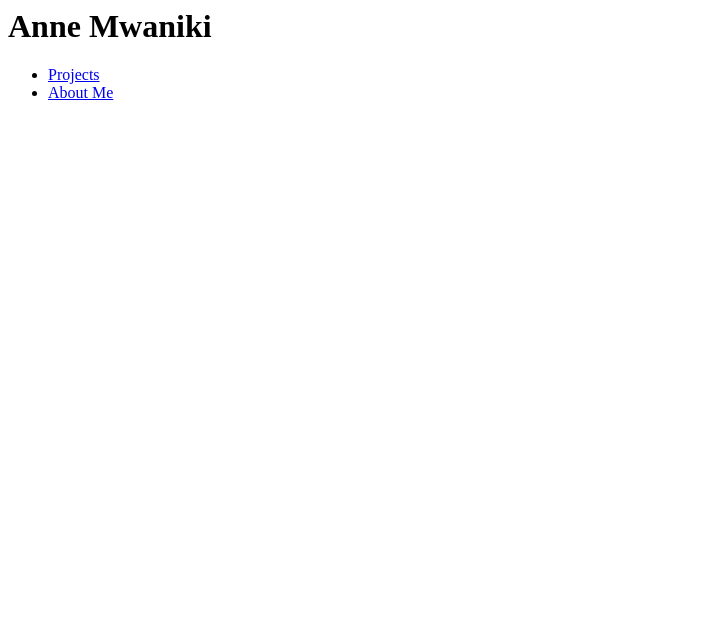
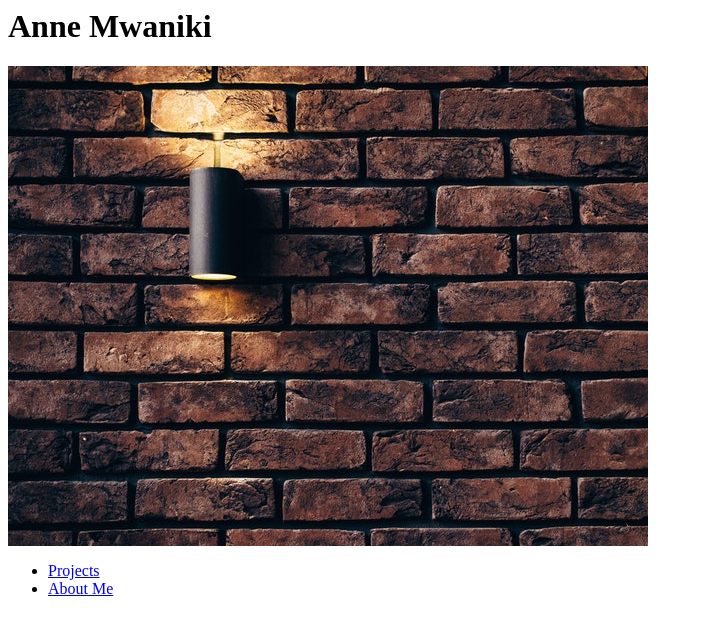
Before and after one commit to AnneMW/index.html, a plain HTML site: page index.html in a window 1280 px wide. Shown: the whole page, without its empty margins (0-703 px from the left). Drawn offline with Linux system fonts and the light colour scheme.

Commit message:
add image to landing page

```diff
--- a/index.html
+++ b/index.html
@@ -6,9 +6,11 @@
     </head>
     <body>
       <h1>Anne Mwaniki</h1>
+      <img src="images/image3.jpg" alt="image that best describes me">
       <ul>
         <li><a href="projects.html">Projects</a></li>
         <li><a href="about-me.html">About Me</a></li>
         </ul>
+
       </body>
 </html>
```
Also changed, not shown: images/image3.jpg (added).
